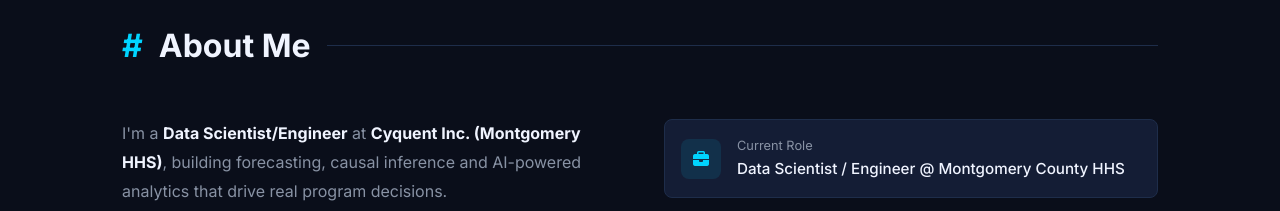
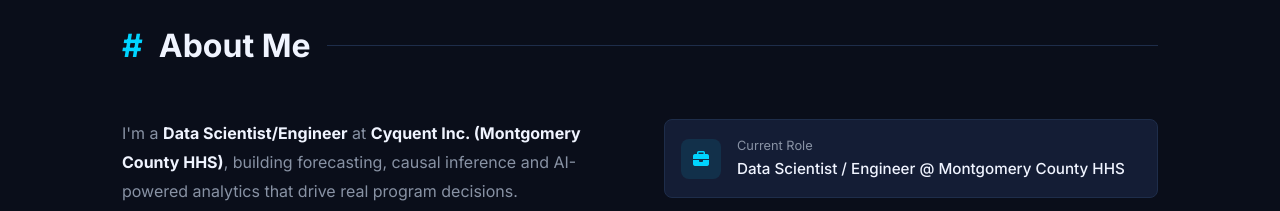
Before and after one commit to saimanjunathk/sai-portfolio, a plain HTML site: page index.html in a window 1280 px wide. Shown: the part 860-1071 px from the top of the page. Drawn offline with Linux system fonts and the light colour scheme.

Commit message:
Fix typos in company name and GitHub link

```diff
--- a/index.html
+++ b/index.html
@@ -573,7 +573,7 @@
     <div class="about-grid fade-in">
         <div class="about-text">
             <p>
-                I'm a <strong>Data Scientist/Engineer</strong> at <strong>Cyquent Inc. (Montgomery HHS)</strong>,
+                I'm a <strong>Data Scientist/Engineer</strong> at <strong>Cyquent Inc. (Montgomery County HHS)</strong>,
                 building forecasting, causal inference and AI-powered analytics that drive
                 real program decisions.
             </p>
@@ -893,7 +893,7 @@
                     <a href="https://order-book-analysis.streamlit.app/" target="_blank" class="project-link" title="Live Demo">
                         <i class="fas fa-external-link-alt"></i>
                     </a>
-                    <a href="https://github.com/saimanjunathk/order-book-analysis" target="_blank" class="project-link" title="GitHUb">
+                    <a href="https://github.com/saimanjunathk/order-book-analysis" target="_blank" class="project-link" title="GitHub">
                         <i class="fab fa-github"></i>
                     </a>
                 </div>
@@ -926,7 +926,7 @@
         <div class="timeline-dot"></div>
         <div class="timeline-date">Mar 2025 to Present</div>
         <div class="timeline-title">Data Scientist</div>
-        <div class="timeline-company">Cyquent Inc. (Montgomery Counth HHS) · Gaithersburg, MD</div>
+        <div class="timeline-company">Cyquent Inc. (Montgomery County HHS) · Gaithersburg, MD</div>
         <ul class="timeline-desc">
             <li>Built an AI-native natural language SQL tool using LangChain, Snowflake and ChromaDB that reduced the manual reporting backlog by 60%</li>
             <li>Designed a dimensional data warehouse using dbt on Snowflake to enable self-service analytics and population health reporting</li>
```
